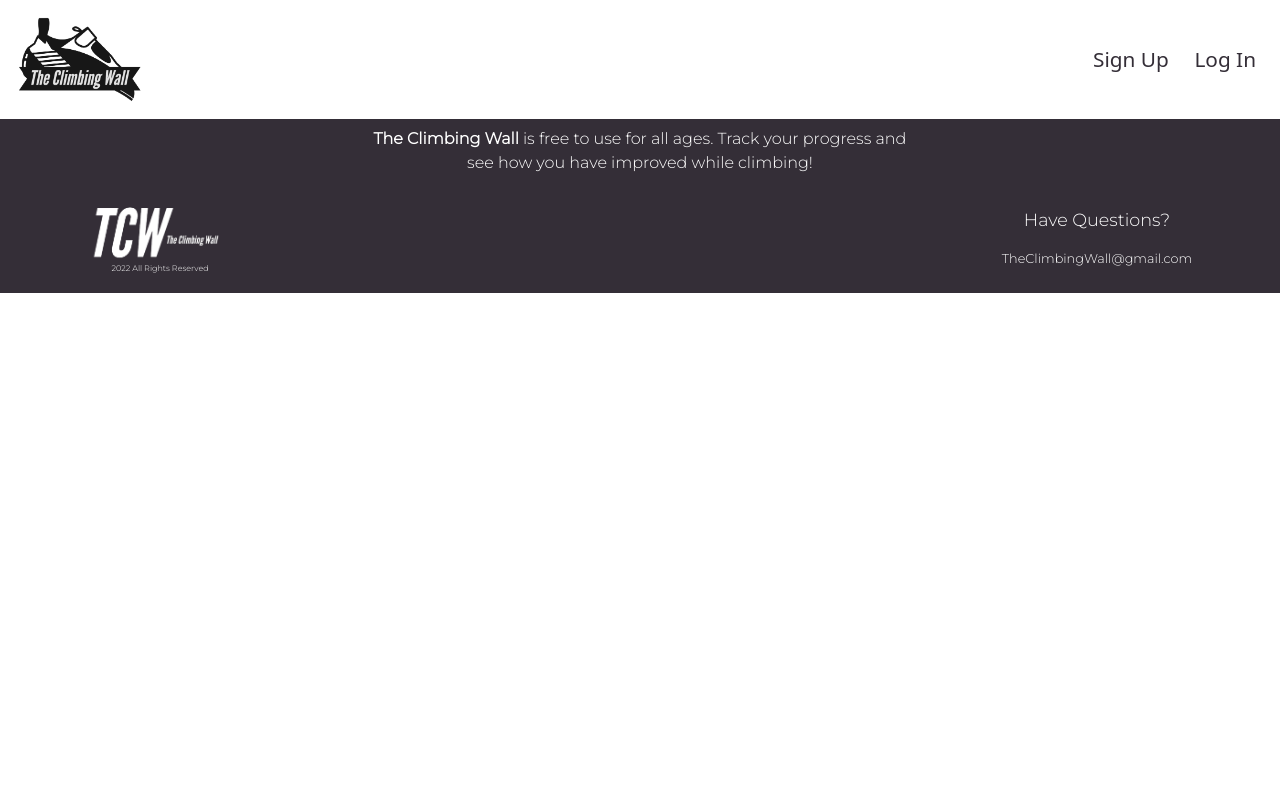
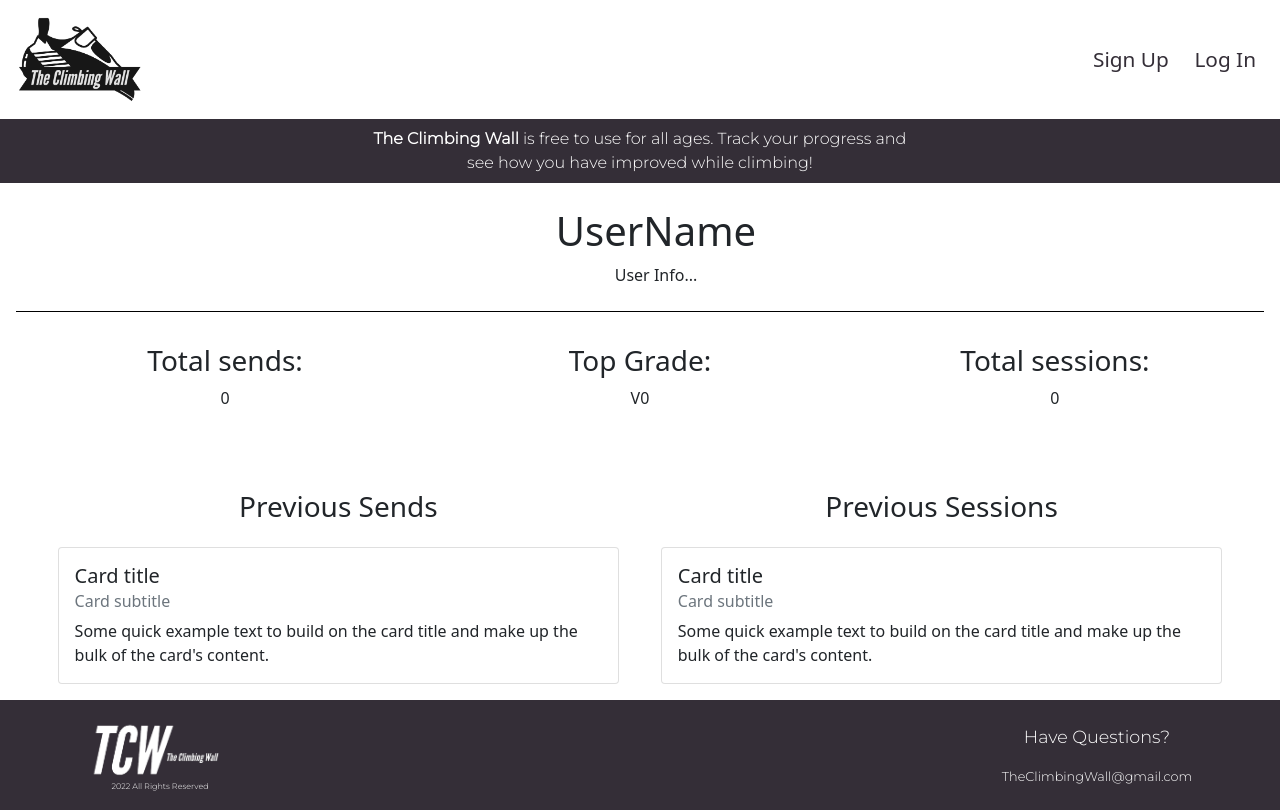
Before and after one commit to Phillip48/Climbing-gym-progress-tracker, a React (Create React App) app in the folder client/: page /profile in a window 1280 px wide. Built offline with nearby package versions, Linux system fonts and the light colour scheme.

Commit message:
Styled the profile page

```diff
--- a/client/src/App.js
+++ b/client/src/App.js
@@ -17,6 +17,7 @@ import Footer from '../src/components/footer/index.js';
 import HomePage from '../src/pages/Home';
 import SignupPage from '../src/pages/Signup';
 import LoginPage from '../src/pages/Login';
+import ProfilePage from '../src/pages/Profile';
 
 function App() {
   return (
@@ -30,17 +31,17 @@ function App() {
             path="/"
             element={<HomePage />}
           />
-        </Routes>
-        <Routes>
+          <Route
+            path="/signup"
+            element={<SignupPage />}
+          />
           <Route
             path="/login"
             element={<LoginPage />}
           />
-        </Routes>
-        <Routes>
           <Route
-            path="/signup"
-            element={<SignupPage />}
+            path="/profile"
+            element={<ProfilePage />}
           />
         </Routes>
         {/* Renders the footer to the bottom of each page */}
--- a/client/src/components/profile/index.js
+++ b/client/src/components/profile/index.js
@@ -1,15 +1,89 @@
 import React from "react";
-import Auth from "../../utils/auth";
-import { Link } from "react-router-dom";
-// import 'bootstrap/dist/css/bootstrap.min.css';
+// import Auth from "../../utils/auth";
+// import { Link } from "react-router-dom";
+import { Card, CardBody, CardTitle, CardSubtitle, CardText } from 'reactstrap';
+import 'bootstrap/dist/css/bootstrap.min.css';
 import '../profile/style.css'
+import tempPic from '../../assets/other/blank-profile-picture-973460__340.webp';
 
 const Profile = () => {
 
 
     return (
         <>
-            <section className="">
+            <section className="holds-user-profile">
+                <div className="user-username">
+                    {/* <img className="profile-pic" src={tempPic} alt='profile'></img> */}
+                    <div className="div-padding-1"></div>
+                    <div className="user-info">
+                        <h1 className="username-h1">UserName</h1>
+                        <p className="user-bio-p">User Info...</p>
+                    </div>
+
+                </div>
+
+                <div className="user-stats">
+                    <div className="user-stats-sends user-stats-3parts">
+                        <h3>Total sends:</h3>
+                        <span>0</span>
+                    </div>
+
+                    <div className="user-stats-grade user-stats-3parts">
+                        <h3>Top Grade:</h3>
+                        <span>V0</span>
+                    </div>
+
+                    <div className="user-stats-sessions user-stats-3parts">
+                        <h3>Total sessions:</h3>
+                        <span>0</span>
+                    </div>
+                </div>
+
+                <div className="user-previous-sessions-and-sends">
+                    <div className="user-previous-sends">
+                        <h3>Previous Sends</h3>
+                        <div className="previous-sends">
+                            {/* <p>No sends have been logged</p> */}
+                            <Card>
+                                <CardBody>
+                                    <CardTitle tag="h5">
+                                        Card title
+                                    </CardTitle>
+                                    <CardSubtitle
+                                        className="mb-2 text-muted"
+                                        tag="h6">
+                                        Card subtitle
+                                    </CardSubtitle>
+                                    <CardText>
+                                        Some quick example text to build on the card title and make up the bulk of the card's content.
+                                    </CardText>
+                                </CardBody>
+                            </Card>
+                        </div>
+                    </div>
+
+                    <div className="user-previous-sessions">
+                        <h3>Previous Sessions</h3>
+                        <div className="previous-sessions">
+                            {/* <p>No sends have been logged</p> */}
+                            <Card>
+                                <CardBody>
+                                    <CardTitle tag="h5">
+                                        Card title
+                                    </CardTitle>
+                                    <CardSubtitle
+                                        className="mb-2 text-muted"
+                                        tag="h6">
+                                        Card subtitle
+                                    </CardSubtitle>
+                                    <CardText>
+                                        Some quick example text to build on the card title and make up the bulk of the card's content.
+                                    </CardText>
+                                </CardBody>
+                            </Card>
+                        </div>
+                    </div>
+                </div>
 
             </section>
         </>
--- a/client/src/components/profile/style.css
+++ b/client/src/components/profile/style.css
@@ -0,0 +1,78 @@
+.holds-user-profile {
+  display: flex;
+  flex-direction: column;
+  margin: 1rem;
+}
+
+.user-username {
+  display: flex;
+  align-items: center;
+  justify-content: center;
+  padding: .5rem;
+  border-bottom: 1px solid black;
+}
+
+/* .profile-pic {
+  width: 10%;
+  border-radius: 25%;
+} */
+
+/* .username-h1{
+
+} */
+
+.user-info {
+  display: flex;
+  flex-direction: column;
+  justify-content: flex-start;
+  align-items: center;
+  width: 50%;
+}
+
+.user-bio-p {
+  text-align: center;
+}
+
+.user-stats {
+  display: flex;
+  flex-direction: row;
+  justify-content: space-evenly;
+  align-items: center;
+}
+
+.user-stats-3parts {
+  margin-top: 2rem;
+  display: flex;
+  flex-direction: column;
+  align-items: center;
+  justify-content: center;
+  width: 33%;
+}
+
+.user-previous-sessions-and-sends{
+    margin-top: 5rem;
+    display: flex;
+    justify-content: space-evenly;
+    align-items: center;
+}
+
+.user-previous-sends{
+    display: flex;
+    flex-direction: column;
+    align-items: center;
+    width: 45%;
+}
+
+.user-previous-sessions{
+    display: flex;
+    flex-direction: column;
+    align-items: center;
+  width: 45%;
+}
+.previous-sends{
+    margin-top: 1rem;
+}
+
+.previous-sessions{
+    margin-top: 1rem;
+}
--- a/client/src/pages/Profile.js
+++ b/client/src/pages/Profile.js
@@ -1,10 +1,10 @@
 import React from "react";
-import profileComp from '../components/profile/index';
+import Profile from '../components/profile/index';
 
 const ProfilePage = () => {
     return (
         <>
-            <profileComp />
+            <Profile />
         </>
     );
 };
```
Also changed, not shown: client/src/assets/other/blank-profile-picture-973460__340.webp (added).
